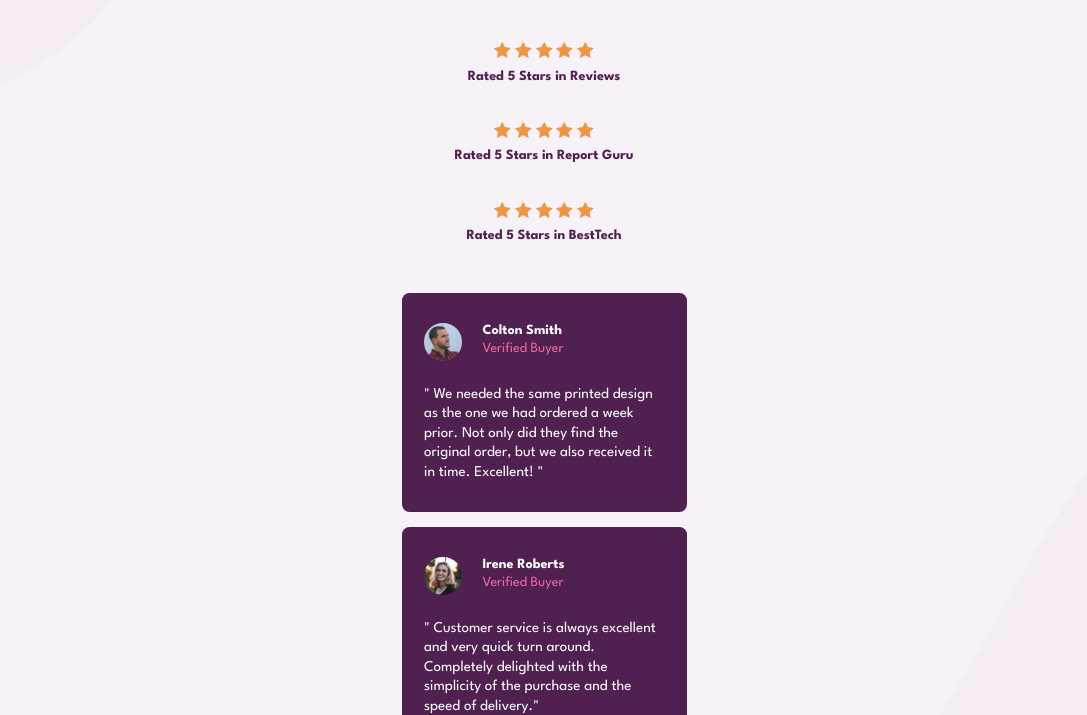
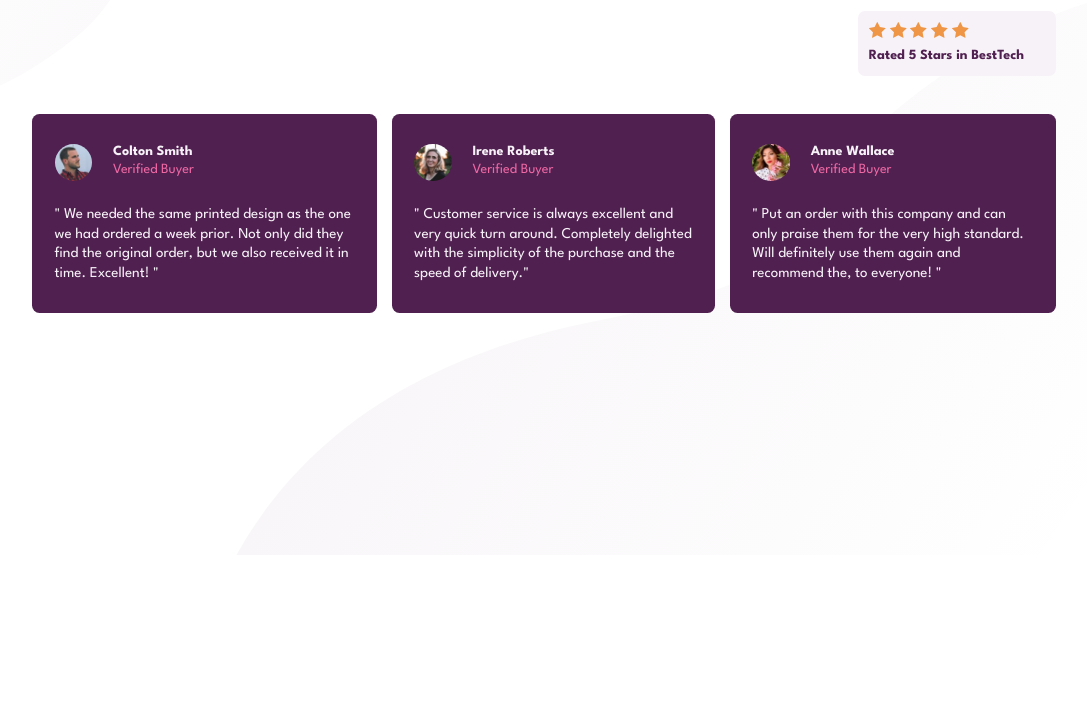
Before and after one commit to cdevnev/social-proof-section, a plain HTML site: page index.html in a window 1280 px wide. Shown: the part 245-960 px from the top of the page, without its empty margins (96-1183 px from the left). After the commit the page ends 800 px from the top, so only its background shows below. Drawn offline with Linux system fonts and the light colour scheme.

Commit message:
Removed unused code and comments -changed background and text color -added initial @media queries -@media desktop bg-images -@media flex rows and aligns

```diff
--- a/styles/style.css
+++ b/styles/style.css
@@ -33,14 +33,8 @@ html {
 }
 
 body {
-    /* height: 100%; */
-    /* background-size: 100vmax; */
     background: url('../images/bg-pattern-top-mobile.svg') top 0 left 0/45vmax no-repeat,
-                url('../images/bg-pattern-bottom-mobile.svg')  top 75vh left 0/100vmax no-repeat var(--LightGray);
-    /* background-repeat: no-repeat; */
-    /* background-color: var(--LightGray); */
-    /* background-image: url('../images/bg-pattern-bottom-mobile.svg'); */
-    /* background-position: top 75vh left 0; */
+                url('../images/bg-pattern-bottom-mobile.svg')  top 75vh left 0/100vmax no-repeat var(--White);
     margin-top: 10vh;
     margin-bottom: 10vh;
     display: flex;
@@ -53,8 +47,6 @@ body {
 .wrapper {
     min-width: 19em;
     max-width: 19em;
-
-    /* This section is unneeded but can be used for responsive */
     display: flex;
     flex-direction: column;
     justify-content: center;
@@ -69,8 +61,6 @@ body {
     flex-direction: column;
     gap: 1em;
 }
-
-/* .hero {} */
 
 h1 {
     font: var(--700);
@@ -99,7 +89,6 @@ h1 {
     padding: .8em;
 }
 
- /* This needs to be used to be used in a @media */
 .bottom-content {
     display: flex;
     flex-flow: column nowrap;
@@ -113,7 +102,7 @@ h1 {
     padding-left: 1.5em;
     padding-right: 1.5em;
     padding-bottom: 2em;
-    color: var(--White);
+    color: var(--LightGray);
     display: flex;
     flex-flow: column nowrap;
     gap: 1.6em;
@@ -137,3 +126,24 @@ h1 {
     font: var(--400);
     color: var(--SoftPink);
 }
+
+@media only screen and (min-width: 900px) {
+    body {
+        background: url('../images/bg-pattern-top-desktop.svg') top 0 left 0/45vmax no-repeat,
+        url('../images/bg-pattern-bottom-desktop.svg')  bottom -3vh right 0/75vmax no-repeat var(--White);
+    }
+    .wrapper {
+        min-width: 80vw;
+    }
+    .top-content, .bottom-content {
+        flex-direction: row;
+    }
+    .top-content, .hero {
+        justify-content: flex-start;
+        align-items: flex-start;
+    }
+    .top-content, .hero, .rating {
+        text-align: left;
+    }
+    /* h1 {} */
+}
```
